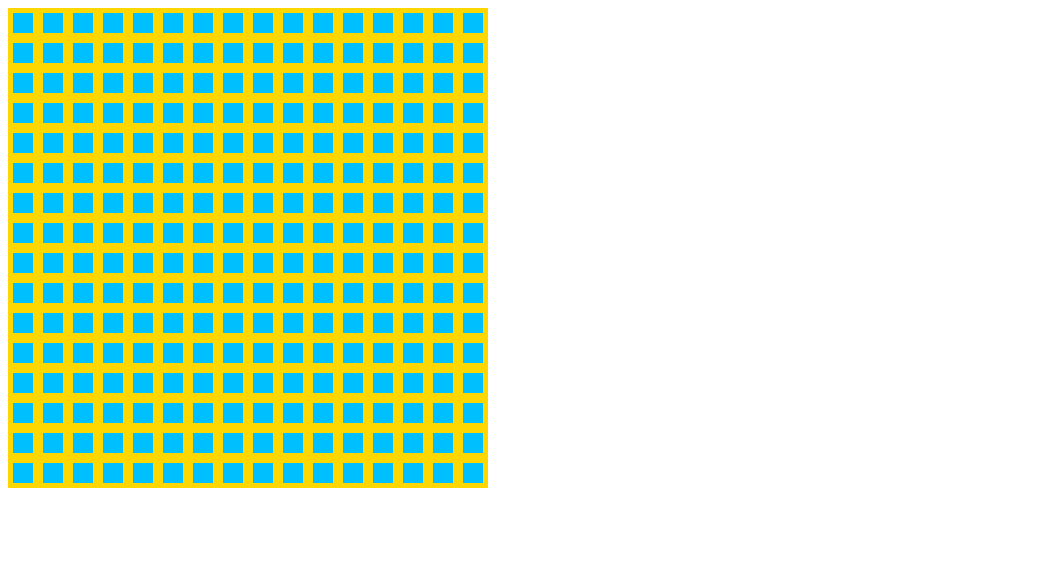
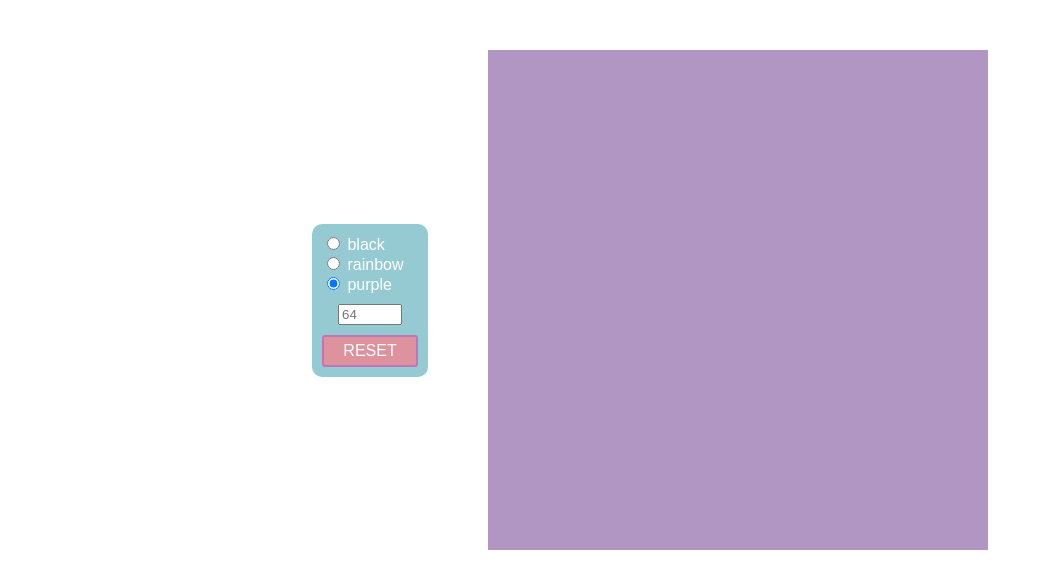
Before and after one commit to marybcheung/etch-a-sketch, a plain HTML site: page index.html in a window 1280 px wide. Shown: the whole page, without its empty margins (0-1043 px from the left). Drawn offline with Linux system fonts and the light colour scheme.

Commit message:
Added sketch functionality, resetting, and menu bar.

```diff
--- /dev/null
+++ b/etch-a-sketch.js
@@ -0,0 +1,67 @@
+//returns squareSize as a percentage of the gridSize
+let grid = document.querySelector(".grid");
+let reset = document.querySelector("button");
+let form = document.querySelector("form");
+const initGridSize = 64;
+
+function calculateSquareSize(size) {
+    return 1/size*100;
+}
+
+function bindEventsToSquares() {
+    let squares = document.querySelectorAll(".grid div");
+    squares.forEach((square) =>
+        square.addEventListener("mouseenter", () => {
+            square.style.backgroundColor = "blueviolet";
+        }
+    ));
+}
+
+function makeGrid(gridSize) {
+    let squareSize = calculateSquareSize(gridSize);
+    for (let i=0; i<gridSize; i++) {
+        for (let j=0; j<gridSize; j++) {
+            let div = document.createElement("div");
+            if (j==0) div.style.clear = "both";
+            div.style.height = squareSize + "%";
+            div.style.width = squareSize + "%";
+            grid.appendChild(div);
+        }
+    }
+    bindEventsToSquares();
+}
+
+function removeGrid() {
+    let squares = document.querySelectorAll(".grid div");
+    squares.forEach((square) => {
+        grid.removeChild(square);
+    });
+}
+
+makeGrid(initGridSize);
+
+ function getRadioVal() {
+     let inputs = document.querySelectorAll("input[type=radio]");
+     for (let i=0; i<inputs.length; i++){
+         if (inputs[i].checked == true) return inputs[i].value;
+     }
+ }
+
+reset.addEventListener("click", () => {
+    const squares = parseInt(prompt("How many squares per side?"));
+    if (isNaN(squares) || squares <= 0){
+        alert("That's not a valid number. Please try again.");
+        return;
+    }
+    removeGrid();
+    makeGrid(squares);
+    let link = document.querySelector("link");
+    switch(getRadioVal()) {
+        case "purple": link.href = "style.css";
+        break;
+        case "black-and-white": link.href = "style2.css";
+        break;
+        case "rainbow": link.href = "style3.css";
+        break
+    }
+});
--- a/index.html
+++ b/index.html
@@ -3,28 +3,28 @@
     <head>
         <meta charset="UTF-8">
         <title>Etch-A-Sketch</title>
-        <style>
-            .wrapper div {
-                height: 20px;
-                width: 20px;
-                border: 5px solid gold;
-                background-color:deepskyblue;
-                float: left;
-            }
-        </style>
+        <link rel="stylesheet" type="text/css" href="style.css">
     </head>
     <body>
-        <div class="wrapper"></div>
-        <script>
-            var wrapper = document.querySelector(".wrapper");
-
-            for (let i=0; i<16; i++) {
-                for (let j=0; j<16; j++) {
-                    var div = document.createElement("div");
-                    if (j==0) div.style.clear = "both";
-                    wrapper.appendChild(div);
-                }
-            }
-        </script>
+        <div class="menu">
+            <form>
+                <div>
+                    <input type="radio" id="bw" name="mode" value="black-and-white">
+                    <label for="bw">black</label>
+                </div>
+                <div>
+                    <input type="radio" id="rb" name="mode" value="rainbow">
+                    <label for="rb">rainbow</label>
+                </div>
+                <div>
+                    <input type="radio" id="pp" name="mode" value="purple" checked="checked">
+                    <label for="pp">purple</label>
+                </div>
+                <input type="number" min="1" max="128" placeholder="64">
+            </form>
+            <button type="submit">RESET</button>
+        </div>
+        <div class="grid"></div>
+        <script src="etch-a-sketch.js"></script>
     </body>
 </html>
--- /dev/null
+++ b/style.css
@@ -0,0 +1,58 @@
+body {
+    -moz-appearance: none;
+    -webkit-apperance: none;
+    margin-top: 30px;
+    display: flex;
+    flex-wrap: wrap;
+    justify-content: center;
+    align-items: center;
+    align-content: center;
+    font-family:Arial, Helvetica, sans-serif;
+}
+
+.grid {
+    height: 500px;
+    width: 500px;
+    margin: 20px 20px;
+}
+
+.grid div {
+    background-color:rgb(177, 149, 194);
+    float: left;
+}
+
+button {
+    display: block;
+    border-radius: 3px;
+    background-color: rgb(221, 146, 158);
+    border: 2px solid rgb(190, 118, 187);
+    font-size: 16px;
+    height: 2em;
+    width: 6em;
+    color: white;
+    margin-top: 10px;
+    margin-left: auto;
+    margin-right: auto;
+}
+
+button:focus {
+    outline: none;
+}
+
+button:hover {
+    transform: scale(1.1);
+    cursor: pointer;
+}
+
+.menu {
+    padding: 10px;
+    background-color: rgb(150, 202, 211);
+    border-radius: 10px;
+    color: white;
+    margin: 20px 40px;
+}
+
+form input[type="number"] {
+    display: block;
+    margin: 10px auto;
+}
--- /dev/null
+++ b/style2.css
@@ -0,0 +1,54 @@
+body {
+    -moz-appearance: none;
+    -webkit-apperance: none;
+    margin-top: 30px;
+    display: flex;
+    flex-wrap: wrap;
+    justify-content: center;
+    align-items: center;
+    align-content: center;
+    font-family:Arial, Helvetica, sans-serif;
+    flex-direction: row;
+}
+
+.grid {
+    height: 500px;
+    width: 500px;
+    margin: 20px 20px;
+}
+
+.grid div {
+    background-color:rgb(197, 197, 197);
+    float: left;
+}
+
+button {
+    display: block;
+    border-radius: 3px;
+    background-color: rgb(216, 216, 216);
+    border: 2px solid rgb(177, 177, 177);
+    font-size: 16px;
+    height: 2em;
+    width: 6em;
+    color: black;
+    margin-top: 10px;
+    margin-left: auto;
+    margin-right: auto;
+}
+
+button:focus {
+    outline: none;
+}
+
+button:hover {
+    transform: scale(1.1);
+    cursor: pointer;
+}
+
+.menu {
+    padding: 10px;
+    background-color: rgb(216, 216, 216);
+    border-radius: 10px;
+    color: black;
+    margin: 20px 40px;
+}
--- /dev/null
+++ b/style3.css
@@ -0,0 +1,56 @@
+body {
+    -moz-appearance: none;
+    -webkit-apperance: none;
+    margin-top: 30px;
+    display: flex;
+    flex-wrap: wrap;
+    justify-content: center;
+    align-items: center;
+    align-content: center;
+    font-family:Arial, Helvetica, sans-serif;
+    flex-direction: row;
+    background-color:rgb(141, 141, 255);
+}
+
+.grid {
+    height: 500px;
+    width: 500px;
+    margin: 20px 20px;
+}
+
+.grid div {
+    background-color:rgb(197, 197, 197);
+    float: left;
+}
+
+button {
+    display: block;
+    border-radius: 3px;
+    background-color: rgb(250, 94, 94);
+    border: 2px solid rgb(221, 74, 74);
+    font-size: 16px;
+    height: 2em;
+    width: 6em;
+    color: white;
+    margin-top: 10px;
+    margin-left: auto;
+    margin-right: auto;
+}
+
+button:focus {
+    outline: none;
+}
+
+button:hover {
+    transform: scale(1.1);
+    cursor: pointer;
+}
+
+.menu {
+    padding: 10px;
+    background-color: rgb(255, 255, 187);
+    border-radius: 10px;
+    color: rgb(0, 0, 0);
+    margin: 20px 40px;
+    border: 5px solid orange;
+}
```
